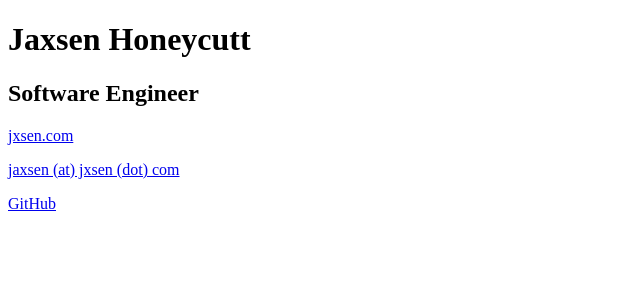
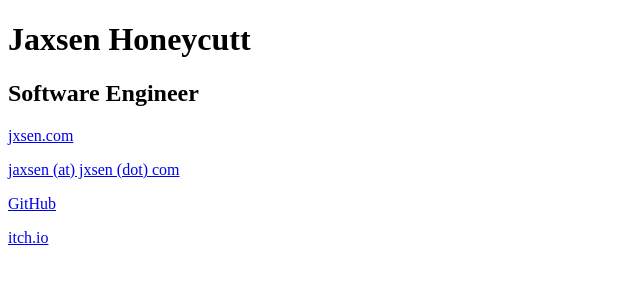
Before and after one commit to j-xsen/j-xsen.github.io, a plain HTML site: page index.html in a window 1280 px wide. Shown: the full height of the page, 0-640 px from the left. Drawn offline with Linux system fonts and the light colour scheme.

Commit message:
Shoutout to my games on itch.io

```diff
--- a/index.html
+++ b/index.html
@@ -11,6 +11,7 @@
 <p><a href="https://jxsen.com/">jxsen.com</a></p>
 <p><a href="mailto:jaxsen@jxsen.com">jaxsen (at) jxsen (dot) com</a></p>
 <p><a href="https://github.com/j-xsen/">GitHub</a></p>
+<p><a href="https://jaxsenh.itch.io/">itch.io</p>
 
 </body>
 </html>
```
